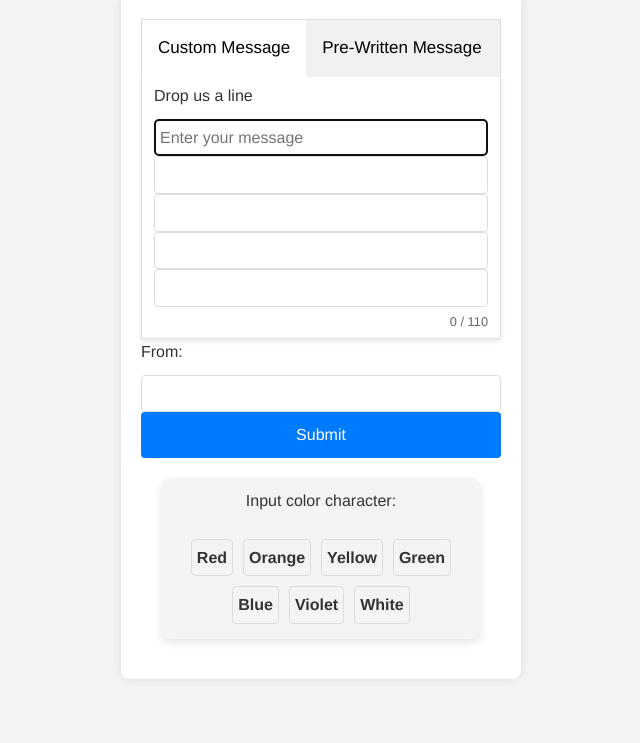
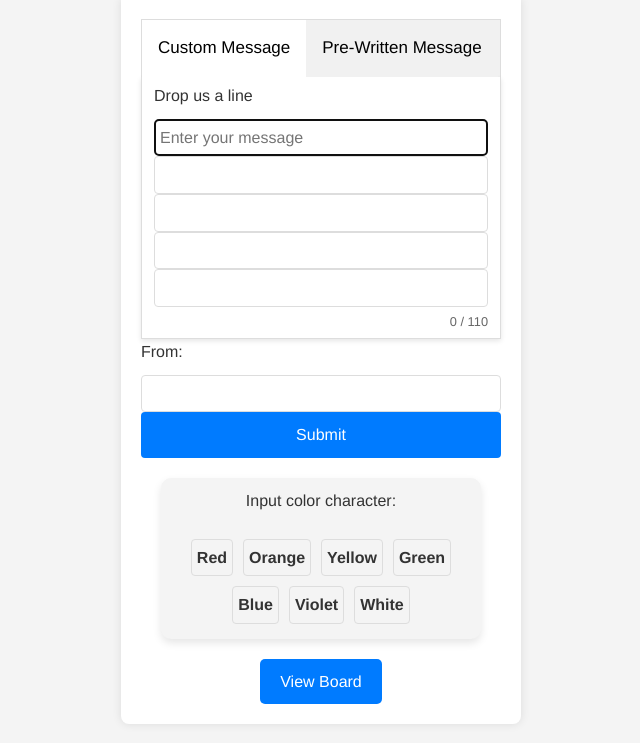
Before and after one commit to ribbansmax/vesta_platform, a Flask app: page / in a window 1280 px wide. Shown: the part 21-764 px from the top of the page, without its empty margins (319-959 px from the left). Run offline with Flask 2, Linux system fonts and the light colour scheme.

Commit message:
Add vestaboard display endpoint

```diff
--- a/app/routes.py
+++ b/app/routes.py
@@ -36,6 +36,10 @@ def get_city(ip):
     print(f'Client city: {city}')
     return city
 
+@app.route('/display')
+def display():
+    url = f"https://digital.vestaboard.com/{os.getenv('DIGITAL_VESTABOARD_KEY')}"
+    return render_template('display.html', url=url)
 @app.route('/')
 def index():
     message = request.args.get('message', '')  # Retrieve the message if it exists
--- a/app/static/style.css
+++ b/app/static/style.css
@@ -204,3 +204,22 @@ input[type="text"] {
 .pre-written-notes button:hover {
   background-color: #0056b3;
 }
+
+.view-board-button-container {
+  text-align: center; /* Center the button horizontally */
+  margin-top: 20px; /* Space above the button */
+}
+
+.view-board-button-container button {
+  padding: 10px 20px; /* Padding inside the button for better touch area */
+  background-color: #007bff; /* Blue background, typical for interactive elements */
+  color: white; /* White text for contrast */
+  border: none; /* No border for a cleaner look */
+  border-radius: 5px; /* Rounded corners */
+  cursor: pointer; /* Pointer cursor on hover */
+  transition: background-color 0.3s; /* Smooth transition for hover effect */
+}
+
+.view-board-button-container button:hover {
+  background-color: #0056b3; /* Darker blue on hover for visual feedback */
+}
--- a/app/templates/index.html
+++ b/app/templates/index.html
@@ -74,6 +74,10 @@
         <div class="color" data-symbol="~">Violet</div>
         <div class="color" data-symbol="^">White</div>
       </div>
+      <div class="view-board-button-container">
+        <button type="button" onclick="window.location.href='/display';">View Board</button>
+      </div>
+
     </form>
     <script>
         function updateCounter() {
```
Also changed, not shown: app/templates/display.html (added, +16 -0 lines).
